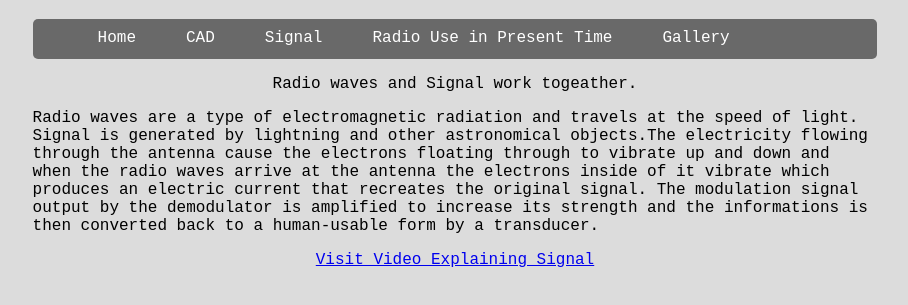
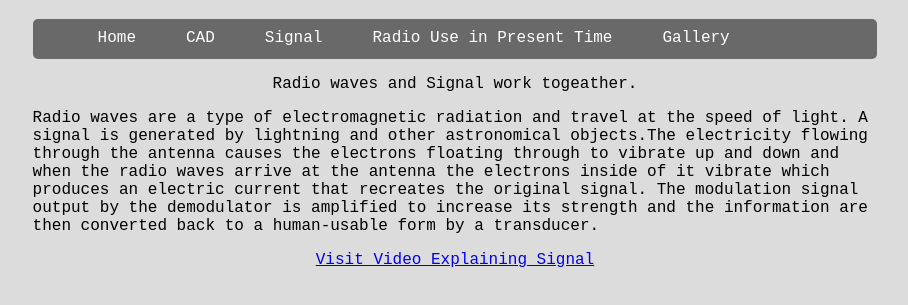
Before and after one commit to Danielkrause1303/DanielKrause1303, a plain HTML site: page Signal.html in a window 1280 px wide. Shown: the part 61-366 px from the top of the page, without its empty margins (121-1029 px from the left). Drawn offline with Linux system fonts and the light colour scheme.

Commit message:
Update Signal.html

```diff
--- a/Signal.html
+++ b/Signal.html
@@ -18,7 +18,7 @@
 	</ul></nav>
 	<center><p> Radio waves and Signal work togeather.</p></center>
 </header>
-<p> Radio waves are a type of electromagnetic radiation and travels at the speed of light.  Signal is generated by lightning and other astronomical objects.The electricity flowing through the antenna cause the electrons floating through to vibrate up and down and when the radio waves arrive at the antenna the electrons inside of it vibrate which produces an electric current that recreates the original signal. The modulation signal output by the demodulator is amplified to increase its strength and the informations is then converted back to a human-usable form by a transducer.
+<p> Radio waves are a type of electromagnetic radiation and travel at the speed of light.  A signal is generated by lightning and other astronomical objects.The electricity flowing through the antenna causes the electrons floating through to vibrate up and down and when the radio waves arrive at the antenna the electrons inside of it vibrate which produces an electric current that recreates the original signal. The modulation signal output by the demodulator is amplified to increase its strength and the information are then converted back to a human-usable form by a transducer.
 </p>
 <center><a href= "https://youtu.be/p96y6oVqlYY">Visit Video Explaining Signal</a></center>
 </body>
```
